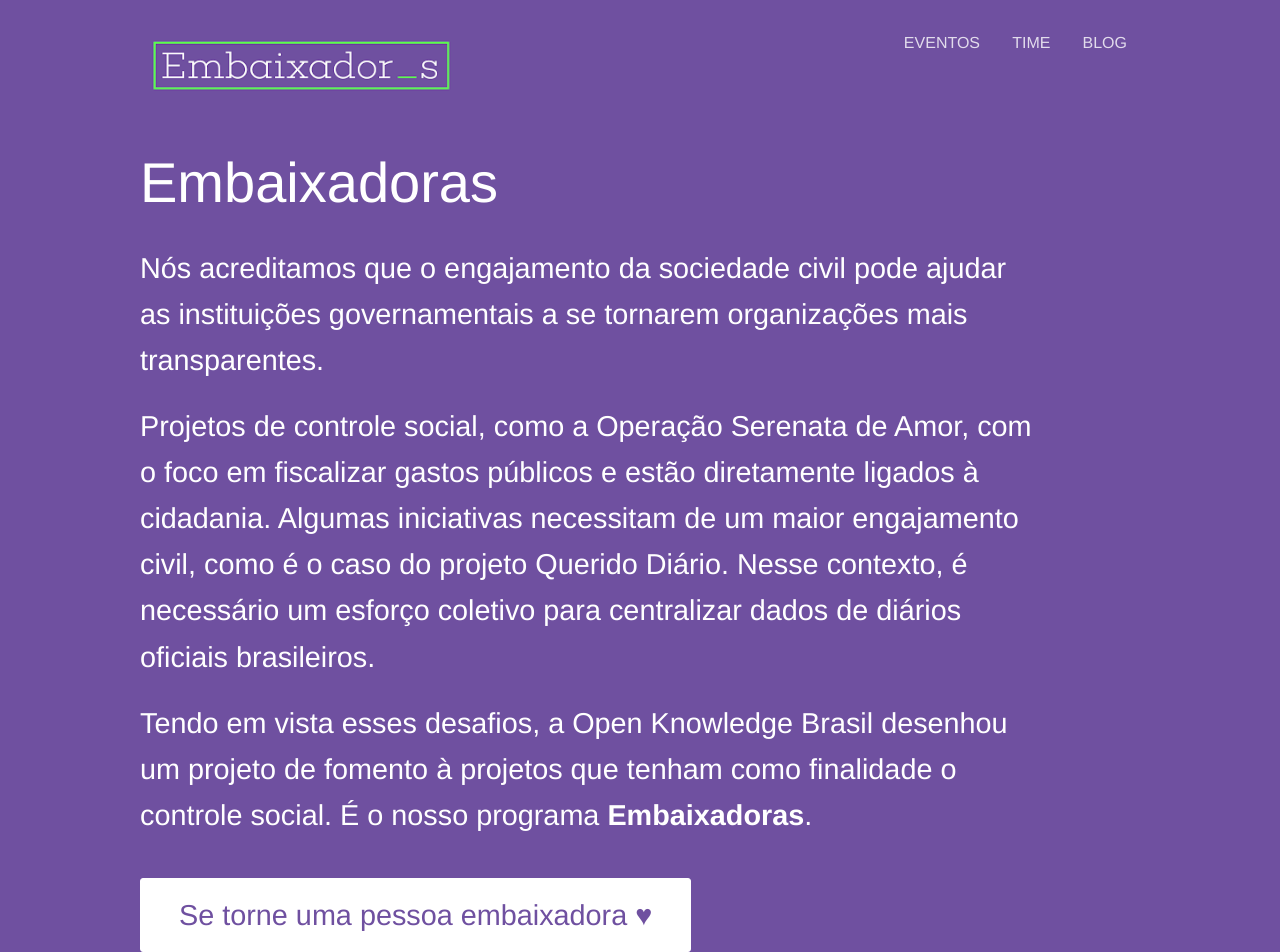
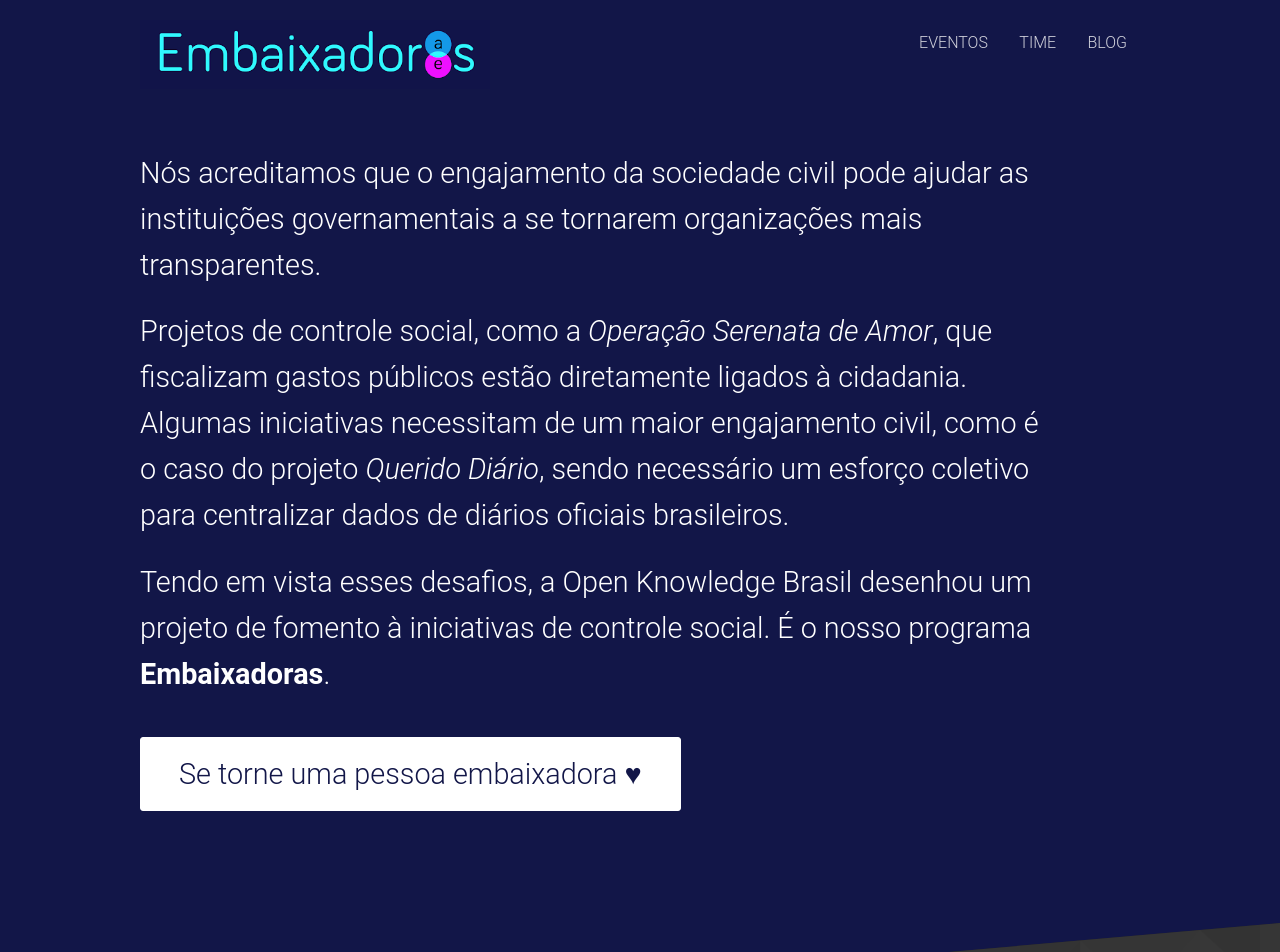
Before and after one commit to okfn-brasil/embaixadoras, a Jekyll site: the page built from index.html, in a window 1280 px wide. Shown: the top 952 px of the page. Built offline with Jekyll 4.4.1, drawn with Linux system fonts in a browser that asks for light colours.

Commit message:
update layout

```diff
--- a/_layouts/default.html
+++ b/_layouts/default.html
@@ -24,7 +24,7 @@
 	<body>
 		<header>
 			<div class="container">
-				<h1 class="company-name"><a href="{{ site.baseurl }}/"><img src="{{ site.baseurl }}/images/logo_embaixadoras_purple.png" alt="Urban" width="350"></a></h1>
+				<h1 class="company-name"><a href="{{ site.baseurl }}/"><img src="{{ site.baseurl }}/images/logos_embaixadoras_blue.png" alt="Urban" width="350"></a></h1>
 				{% include navigation.html %}
 			</div>
 		</header>
--- a/_sass/elements.scss
+++ b/_sass/elements.scss
@@ -8,7 +8,7 @@
 }
 
 body {
-	font-family: "Helvetica Neue", Helvetica, Arial, sans-serif;
+	font-family: Roboto;
 }
 
 a {
--- a/css/screen.scss
+++ b/css/screen.scss
@@ -4,9 +4,9 @@
 $pattern: "{{ site.baseurl }}/images/pattern.png";
 $screenshot-buttons: "{{ site.baseurl }}/images/screenshot-buttons.svg";
 
-$brand-color: #6f50a0;
+$brand-color: #121648;
 $html-background-color: #222;
-$secondary-brand-color: #FFC461;
+$secondary-brand-color: #41f8fe;
 $middle-gradient-color: mix($brand-color, $secondary-brand-color, 95%);
 
 // Breakpoints
--- a/index.html
+++ b/index.html
@@ -4,19 +4,18 @@
 
 <section class="hero diagonal">
 	<div class="container">
-		<h2 class="editable">Embaixadoras</h2>
 		<p class="subtext editable">
 			Nós acreditamos que o engajamento da sociedade civil pode ajudar as instituições governamentais a se tornarem organizações mais transparentes.
 		</p>
 
 		<p class="subtext editable">
-			Projetos de controle social, como a Operação Serenata de Amor, com o foco em fiscalizar gastos públicos e estão diretamente ligados à cidadania.
+			Projetos de controle social, como a <a target=”_blank” href="https://serenata.ai/">Operação Serenata de Amor</a>, que fiscalizam gastos públicos estão diretamente ligados à cidadania.
 
-			Algumas iniciativas necessitam de um maior engajamento civil, como é o caso do projeto Querido Diário. Nesse contexto, é necessário um esforço coletivo para centralizar dados de diários oficiais brasileiros.
+			Algumas iniciativas necessitam de um maior engajamento civil, como é o caso do projeto <a target=”_blank” href="https://github.com/okfn-brasil/diario-oficial">Querido Diário</a>, sendo necessário um esforço coletivo para centralizar dados de diários oficiais brasileiros.
 		</p>
 
 		<p class="subtext editable">
-			Tendo em vista esses desafios, a Open Knowledge Brasil desenhou um projeto de fomento à projetos que tenham como finalidade o controle social. É o nosso programa <strong>Embaixadoras</strong>.
+			Tendo em vista esses desafios, a Open Knowledge Brasil desenhou um projeto de fomento à iniciativas de controle social. É o nosso programa <strong>Embaixadoras</strong>.
 		</p>
 
 		<p><a class="button alt" target=”_blank” href="https://docs.google.com/forms/d/e/1FAIpQLSdxDBb8tnGn_oEU-gdSiFf4KGclEnoso92KamYk3rzggqVliA/viewform">Se torne uma pessoa embaixadora ♥</a></p>
```
Also changed, not shown: images/logo_embaixadoras.png (deleted), images/logo_embaixadoras_purple.png (deleted), images/logos_embaixadoras_1.png (added), images/logos_embaixadoras_2.png (added), images/logos_embaixadoras_blue.png (added).
